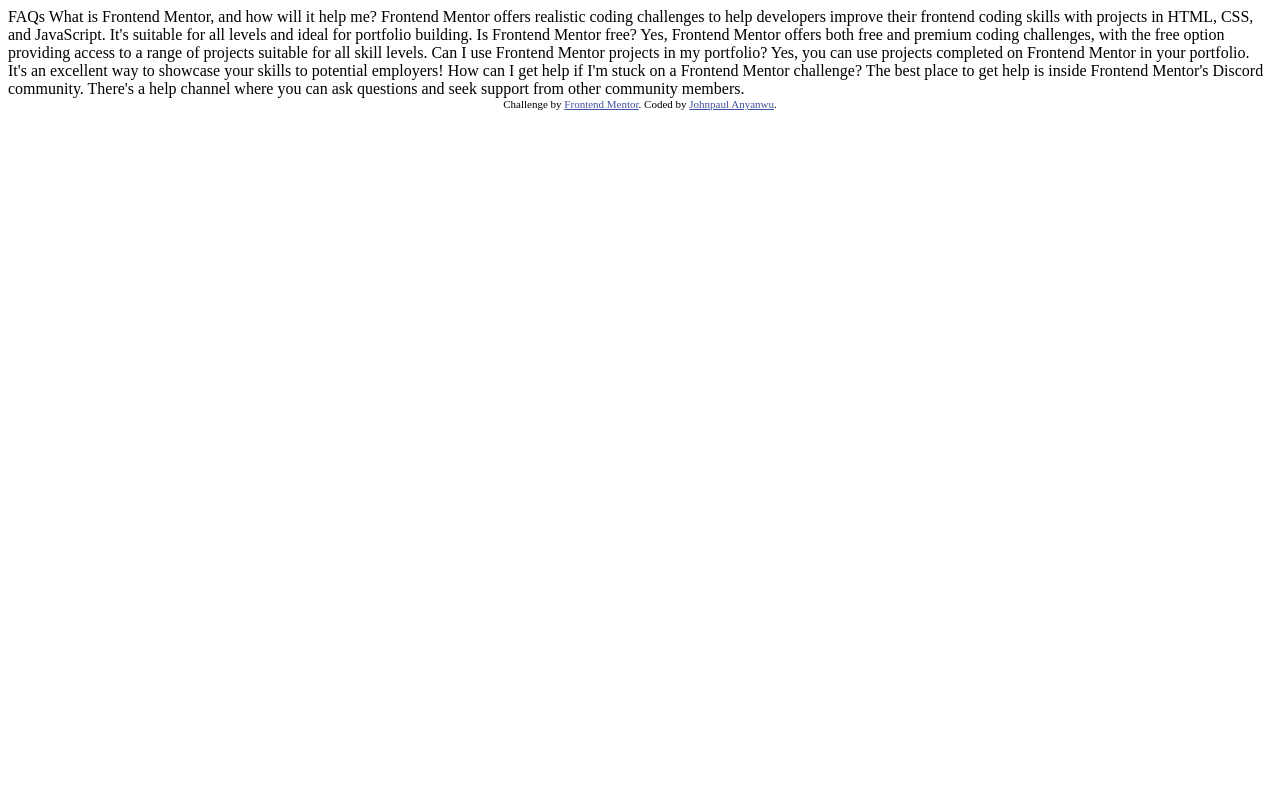
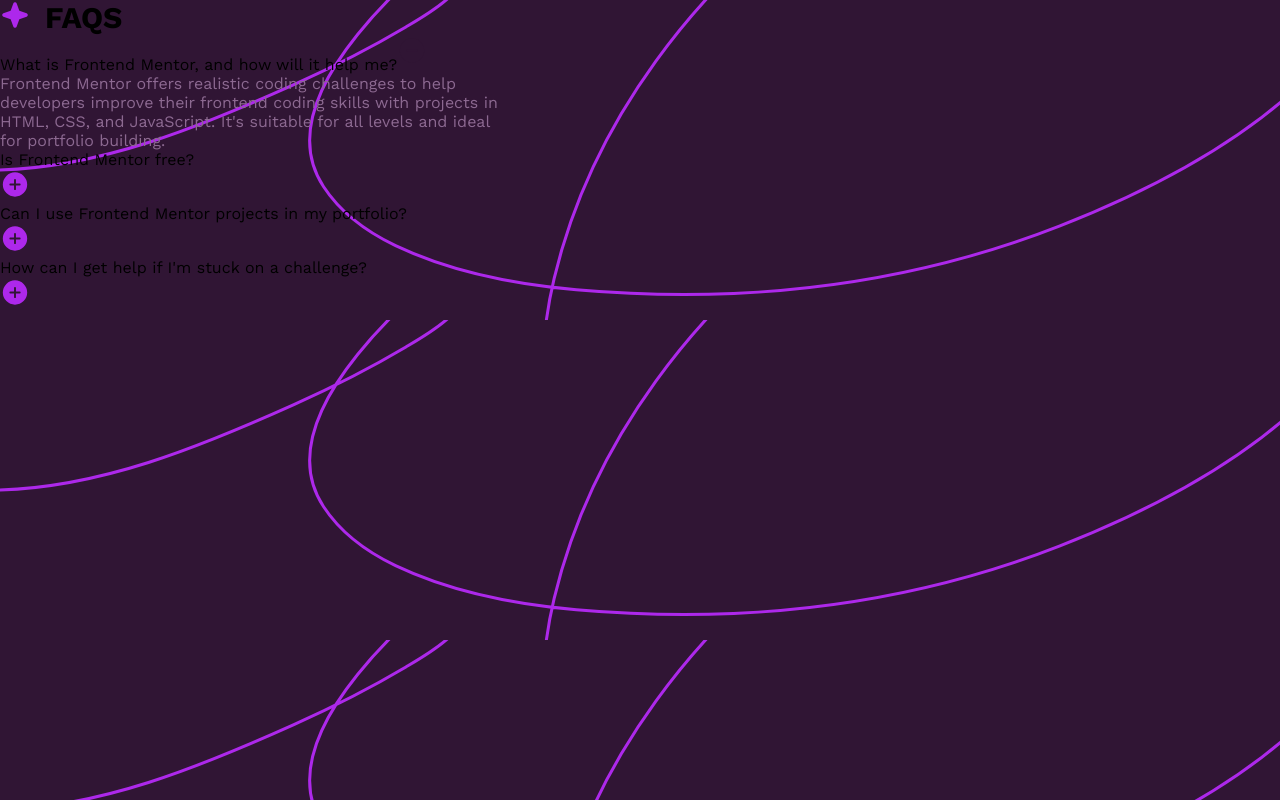
Before and after one commit to anyanwujohnpaul/faq-accordion, a plain HTML site: page index.html in a window 1280 px wide. Drawn offline with nearby package versions, Linux system fonts and the light colour scheme.

Commit message:
still working on the styling of the page

```diff
--- a/index.html
+++ b/index.html
@@ -1,48 +1,81 @@
 <!DOCTYPE html>
 <html lang="en">
-<head>
-  <meta charset="UTF-8">
-  <meta name="viewport" content="width=device-width, initial-scale=1.0"> <!-- displays site properly based on user's device -->
+  <head>
+    <meta charset="UTF-8" />
+    <meta name="viewport" content="width=device-width, initial-scale=1.0" />
+    <!-- displays site properly based on user's device -->
 
-  <link rel="icon" type="image/png" sizes="32x32" href="./assets/images/favicon-32x32.png">
+    <link
+      rel="icon"
+      type="image/png"
+      sizes="32x32"
+      href="./assets/images/favicon-32x32.png"
+    />
+    <link rel="stylesheet" href="styles.css">
 
-  <title>Frontend Mentor | FAQ accordion</title>
+    <title>Frontend Mentor | FAQ accordion</title>
 
-  <!-- Feel free to remove these styles or customise in your own stylesheet 👍 -->
-  <style>
-    .attribution { font-size: 11px; text-align: center; }
-    .attribution a { color: hsl(228, 45%, 44%); }
-  </style>
-</head>
-<body>
+    <link rel="preconnect" href="https://fonts.googleapis.com">
+<link rel="preconnect" href="https://fonts.gstatic.com" crossorigin>
+<link href="https://fonts.googleapis.com/css2?family=Work+Sans:ital,wght@0,100..900;1,100..900&display=swap" rel="stylesheet">
+  </head>
+  <body>
+    <div class="parent-container">
+      <div class="first-section">
+          <div>
+             <img class="icon-star" src="./assets/images/icon-star.svg" alt="Icon star">
+          </div>
 
-  FAQs
-
-  What is Frontend Mentor, and how will it help me?
-
-  Frontend Mentor offers realistic coding challenges to help developers improve their
-  frontend coding skills with projects in HTML, CSS, and JavaScript. It's suitable for
-  all levels and ideal for portfolio building.
-
-  Is Frontend Mentor free?
-
-  Yes, Frontend Mentor offers both free and premium coding challenges, with the free
-  option providing access to a range of projects suitable for all skill levels.
-
-  Can I use Frontend Mentor projects in my portfolio?
-
-  Yes, you can use projects completed on Frontend Mentor in your portfolio. It's an excellent
-  way to showcase your skills to potential employers!
-
-  How can I get help if I'm stuck on a Frontend Mentor challenge?
-
-  The best place to get help is inside Frontend Mentor's Discord community. There's a help
-  channel where you can ask questions and seek support from other community members.
+      <div>
+          <h2 class="big-faqs">FAQS</h2>
+      </div>
+    </div>
 
 
-  <div class="attribution">
-    Challenge by <a href="https://www.frontendmentor.io?ref=challenge" target="_blank">Frontend Mentor</a>.
-    Coded by <a href="#">Johnpaul Anyanwu</a>.
+    <div class="second-section">
+      <div>
+         <p class="what-is">What is Frontend Mentor, and how will it help me?</p>
+      </div>
+
+
+  <div>
+     <img class="icon-minus" src="./assets/images/icon-minus.svg" alt="">
   </div>
-</body>
+ </div>
+
+ <div class="fe-description">
+     <p>
+      Frontend Mentor offers realistic coding challenges to help developers
+      improve their frontend coding skills with projects in HTML, CSS, and
+      JavaScript. It's suitable for all levels and ideal for portfolio building.
+    </p>
+ </div>
+
+    <div class="third-section">
+
+    <p>Is Frontend Mentor free?</p>
+
+        <img class="icon-plus"  src="./assets/images/icon-plus.svg" alt="">
+    </div>
+
+     <div>
+    <p> Can I use Frontend Mentor projects in my portfolio?</p>
+
+        <img class="icon-plus" src="./assets/images/icon-plus.svg" alt="">
+    </div>
+
+
+    <div>
+  <p>
+      How can I get help if
+    I'm stuck on a  challenge?
+    </p>
+
+        <img class="icon-plus"  src="./assets/images/icon-plus.svg" alt="">
+      </div>
+    </div>
+    </div>
+    </div>
+
+  </body>
 </html>
--- a/styles.css
+++ b/styles.css
@@ -2,4 +2,56 @@
   box-sizing: border-box;
   margin: 0;
   padding: 0;
+  font-family: Work sans, Arial;
 }
+
+body {
+  background-image: url("./assets/images/background-pattern-desktop.svg");
+}
+
+
+parent-container {
+ display: flex;
+flex-direction: column;
+}
+.icon-star {
+  width: 30px;
+  height: 30px;
+}
+
+
+
+.first-section {
+  display: flex;
+  flex-direction: row;
+}
+
+h2 {
+  margin-left: 15px;
+  font-weight: 30px;
+  font-weight: bold;
+  font-family: Work Sans;
+  font-size: 30px;
+}
+
+.second-section {
+  display: flex;
+  flex-direction: row;
+}
+
+.fe-description > p {
+  width: 500px;
+  color: hsl(292, 16%, 49%);
+
+}
+
+.what-is {
+  margin-top: 20px;
+  vertical-align: top;
+}
+
+.icon-minus {
+  display: flex;
+  justify-content: flex-end;
+  vertical-align: middle;
+}
```
